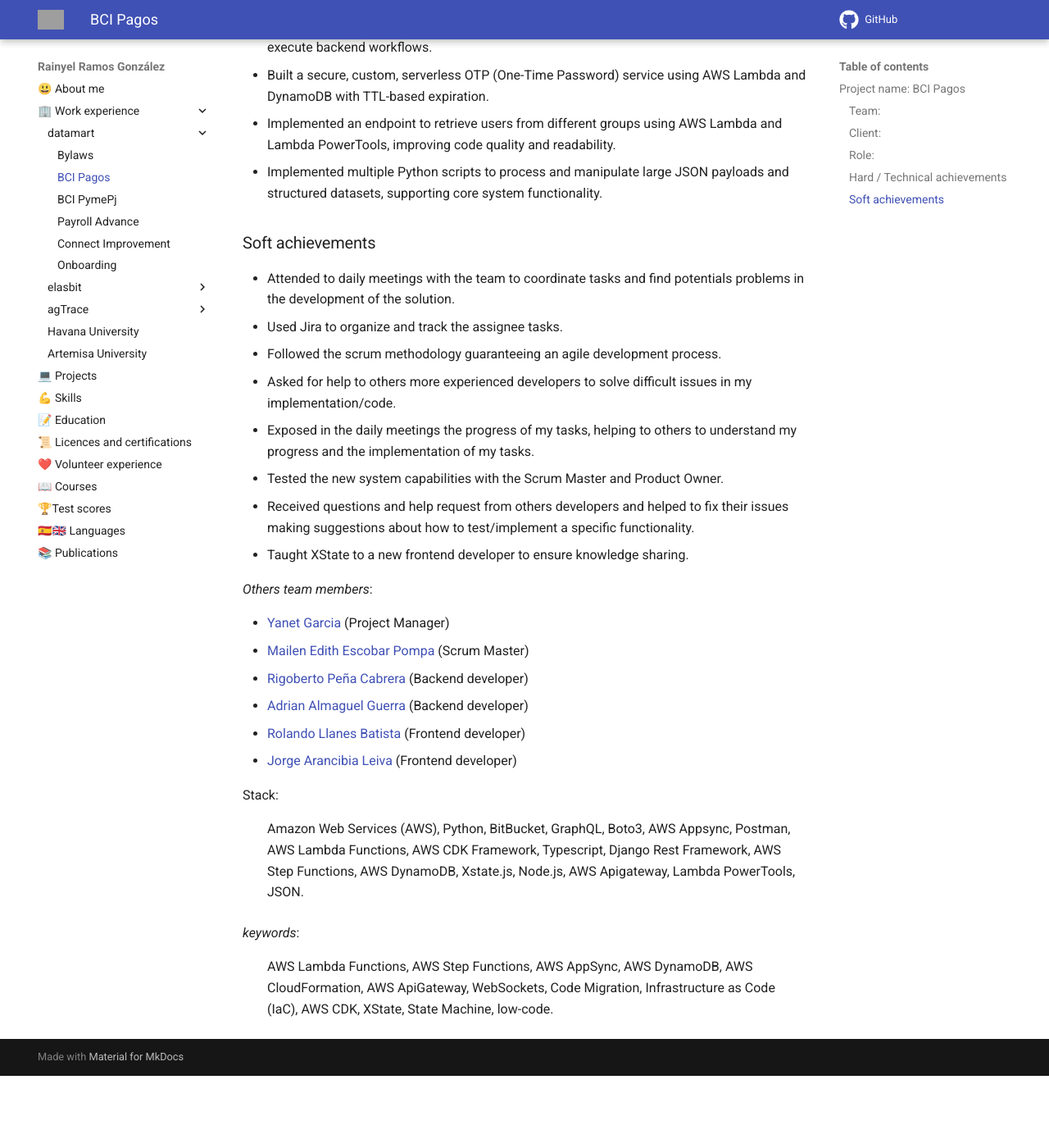
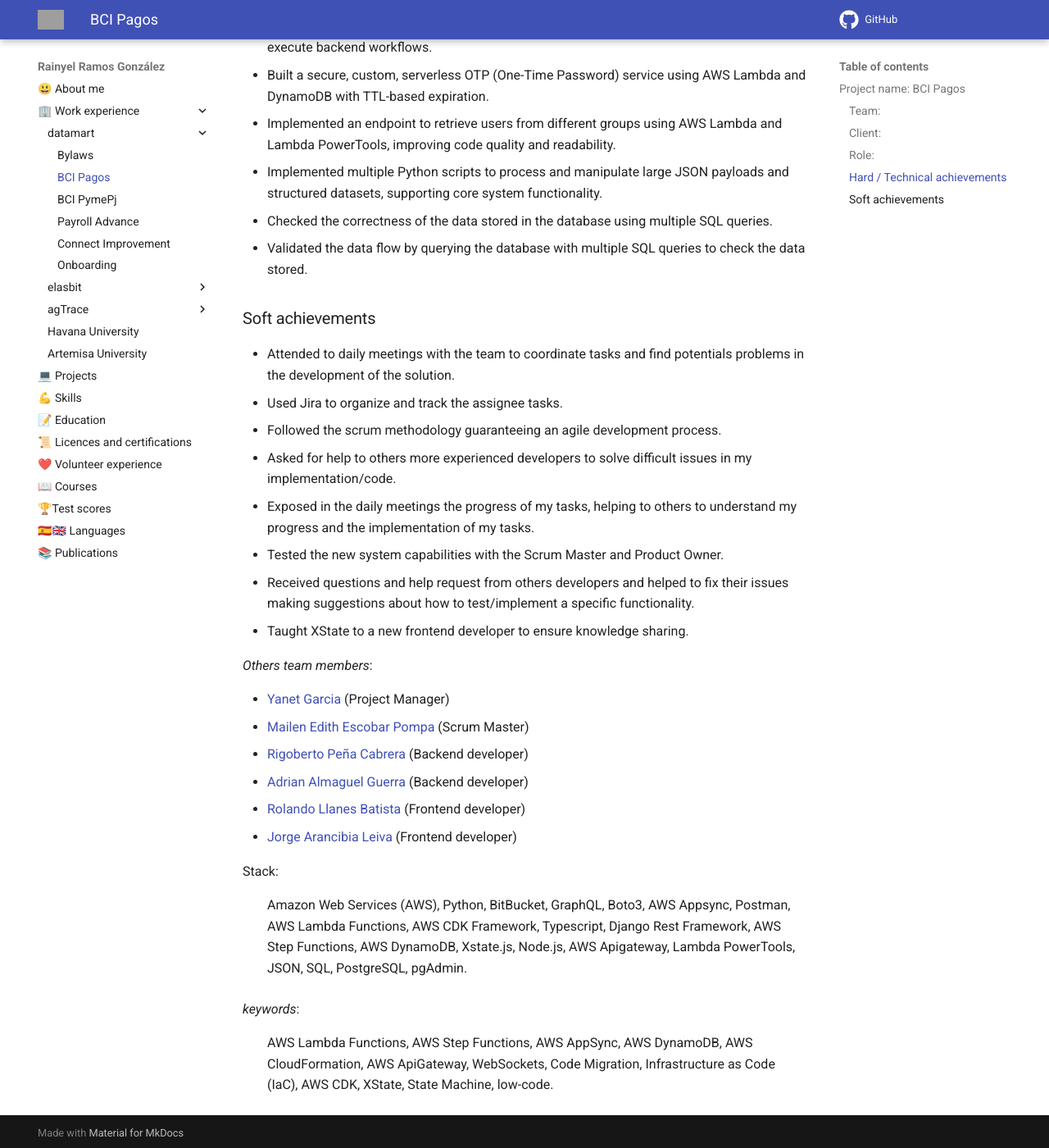
Before and after one commit to rayniel95/rayniel95.github.io, an MkDocs documentation site: the page built from docs/work_experience/datamart/bci_pagos.md, in a window 1280 px wide and 1400 px high, scrolled down 1206 px. Shown: the whole window at 82% size. Built offline with MkDocs 1.6.1 and Material for MkDocs 9.7.7, drawn with Linux system fonts in a browser that asks for light colours; before the commit the page ends 2518 px from its top, so only the background shows below that; grey boxes are pictures that could not be loaded.

Commit message:
docs(datamart): add database validation achievements and update stack

```diff
--- a/docs/work_experience/datamart/bci_pagos.md
+++ b/docs/work_experience/datamart/bci_pagos.md
@@ -34,6 +34,8 @@ My role involved helping implement both platforms. I developed the infrastructur
 - Built a secure, custom, serverless OTP (One-Time Password) service using AWS Lambda and DynamoDB with TTL-based expiration.
 - Implemented an endpoint to retrieve users from different groups using AWS Lambda and Lambda PowerTools, improving code quality and readability.
 - Implemented multiple Python scripts to process and manipulate large JSON payloads and structured datasets, supporting core system functionality.
+- Checked the correctness of the data stored in the database using multiple SQL queries.
+- Validated the data flow by querying the database with multiple SQL queries to check the data stored.
 
 ### Soft achievements
 
@@ -56,7 +58,7 @@ My role involved helping implement both platforms. I developed the infrastructur
 - [Jorge Arancibia Leiva](https://www.linkedin.com/in/jaranci/) (Frontend developer)
 
 Stack:
-: Amazon Web Services (AWS), Python, BitBucket, GraphQL, Boto3, AWS Appsync, Postman, AWS Lambda Functions, AWS CDK Framework, Typescript, Django Rest Framework, AWS Step Functions, AWS DynamoDB, Xstate.js, Node.js, AWS Apigateway, Lambda PowerTools, JSON.
+: Amazon Web Services (AWS), Python, BitBucket, GraphQL, Boto3, AWS Appsync, Postman, AWS Lambda Functions, AWS CDK Framework, Typescript, Django Rest Framework, AWS Step Functions, AWS DynamoDB, Xstate.js, Node.js, AWS Apigateway, Lambda PowerTools, JSON, SQL, PostgreSQL, pgAdmin.
 <!-- extend the keywords section -->
 *keywords*:
 : AWS Lambda Functions, AWS Step Functions, AWS AppSync, AWS DynamoDB, AWS CloudFormation, AWS ApiGateway, WebSockets, Code Migration, Infrastructure as Code (IaC), AWS CDK, XState, State Machine, low-code.
```
